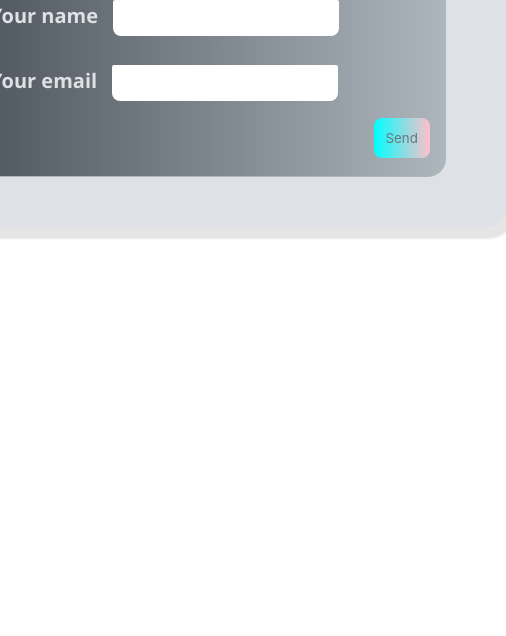
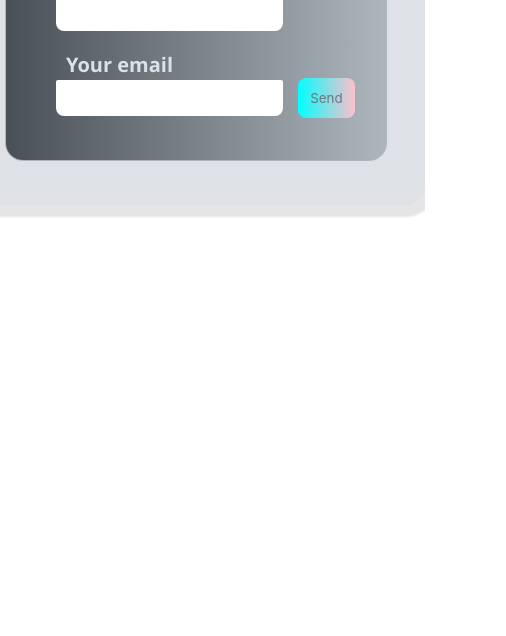
Before and after one commit to efatha/e-chat, a plain HTML site: page index.html in a window 390 px wide. Shown: the part 208-844 px from the top of the page, 506 px wide, since content can reach past the window. Drawn offline with Linux system fonts and the light colour scheme.

Commit message:
Refined some features for the mobile form responsive style

```diff
--- a/Styles/form.css
+++ b/Styles/form.css
@@ -129,11 +129,6 @@ button:focus{
     font-size: 18px;
     font-family: Arial, Helvetica, sans-serif;
 }
-@media (max-width:678px) {
-    #autoText{
-       left:130px;
-    }
-}
 a{
     color:var(--efa-gray-800);
     text-decoration: none;
@@ -149,3 +144,46 @@ a{
     top:380px;
     right:90px;
 }
+@media (max-width:678px) {
+    #autoText{
+       left:130px;
+    }
+    .container{
+        max-width:400px;
+        max-height:230px;
+    }
+    .wrapper{
+        width:380px;
+        height:234px;
+        margin-left: 40px;
+        margin-bottom: 40px;
+
+    }
+    .efatha-chat{
+        top:100px;
+    }
+    label{
+        margin-left: 60px;
+    }
+    input{
+        margin-left: 50px;
+        width:220px;
+        margin-bottom: -10px;
+        height:34px;
+    }
+    button{
+        top:0px;
+        right:-10px;
+    }
+    .hello{
+        color:azure;
+        position: absolute;
+        top:180px;
+        left:-400px;
+      }
+    #autoText{
+        top:200px;
+        left:145px;
+        max-width: 358px;
+    }
+}
```
